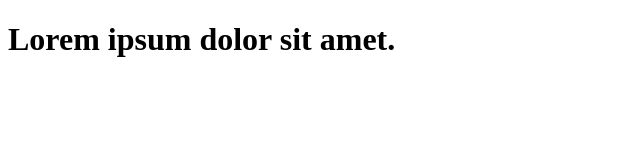
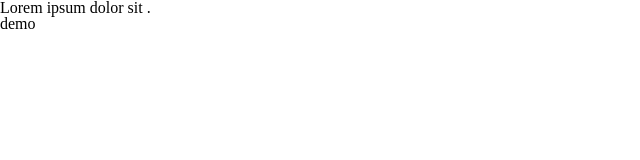
Before and after one commit to himl2012/Figma-to-HTML, a plain HTML site: page index.html in a window 1280 px wide. Shown: the whole page, without its empty margins (0-640 px from the left). Drawn offline with Linux system fonts and the light colour scheme.

Commit message:
p2 dựng base dự án

```diff
--- /dev/null
+++ b/assets/css/reset.css
@@ -0,0 +1,48 @@
+/* http://meyerweb.com/eric/tools/css/reset/
+   v2.0 | 20110126
+   License: none (public domain)
+*/
+
+html, body, div, span, applet, object, iframe,
+h1, h2, h3, h4, h5, h6, p, blockquote, pre,
+a, abbr, acronym, address, big, cite, code,
+del, dfn, em, img, ins, kbd, q, s, samp,
+small, strike, strong, sub, sup, tt, var,
+b, u, i, center,
+dl, dt, dd, ol, ul, li,
+fieldset, form, label, legend,
+table, caption, tbody, tfoot, thead, tr, th, td,
+article, aside, canvas, details, embed,
+figure, figcaption, footer, header, hgroup,
+menu, nav, output, ruby, section, summary,
+time, mark, audio, video {
+	margin: 0;
+	padding: 0;
+	border: 0;
+	font-size: 100%;
+	font: inherit;
+	vertical-align: baseline;
+}
+/* HTML5 display-role reset for older browsers */
+article, aside, details, figcaption, figure,
+footer, header, hgroup, menu, nav, section {
+	display: block;
+}
+body {
+	line-height: 1;
+}
+ol, ul {
+	list-style: none;
+}
+blockquote, q {
+	quotes: none;
+}
+blockquote:before, blockquote:after,
+q:before, q:after {
+	content: '';
+	content: none;
+}
+table {
+	border-collapse: collapse;
+	border-spacing: 0;
+}
--- /dev/null
+++ b/assets/css/style.css
@@ -0,0 +1,10 @@
+*{
+    box-sizing: border-box;
+}
+html{
+    font-size: 62.5%;
+}
+/* khôi phục theo cỡ chữ theo rem */
+body{
+    font-size: 1.6rem;
+}
--- a/index.html
+++ b/index.html
@@ -3,9 +3,12 @@
 <head>
     <meta charset="UTF-8">
     <meta name="viewport" content="width=device-width, initial-scale=1.0">
+    <link rel="stylesheet" href="/assets/css/reset.css">
+    <link rel="stylesheet" href="/assets/css/style.css">
     <title>Figma to HTML tuhoc.cc</title>
 </head>
 <body>
-    <h1>Lorem ipsum dolor sit amet.</h1>
+    <h1>Lorem ipsum dolor sit .</h1>
+    <h2>demo</h2>
 </body>
 </html>
```
